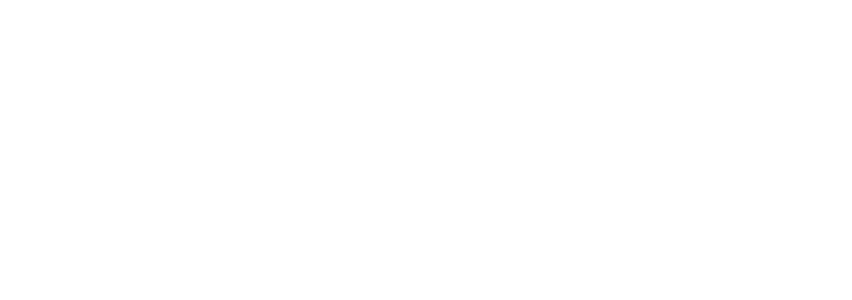
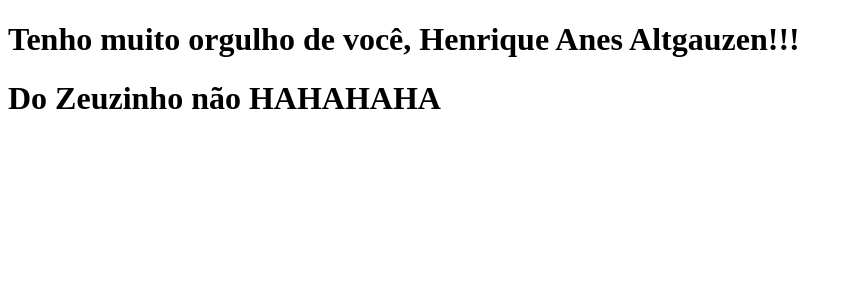
Before and after one commit to altgauzen/clone-tabnews, a Next.js app: page / in a window 1280 px wide. Shown: the top 300 px of the page, without its empty margins (0-852 px from the left). Built offline with nearby package versions, Linux system fonts and the light colour scheme.

Commit message:
frase para Henrique, Eliseu6

```diff
--- a/pages/index.js
+++ b/pages/index.js
@@ -1,8 +1,10 @@
 function Home() {
-    return
-
-    <h1>Tenho muito orgulho de você, Henrique Anes Altgauzen! Do Zeuzinho não HAHAHAHA</h1>
-
+    return (
+        <>
+        <h1>Tenho muito orgulho de você, Henrique Anes Altgauzen!!!</h1>
+        <h1> Do Zeuzinho não HAHAHAHA</h1>
+        </>
+    )
 }
 
 export default Home;
```
